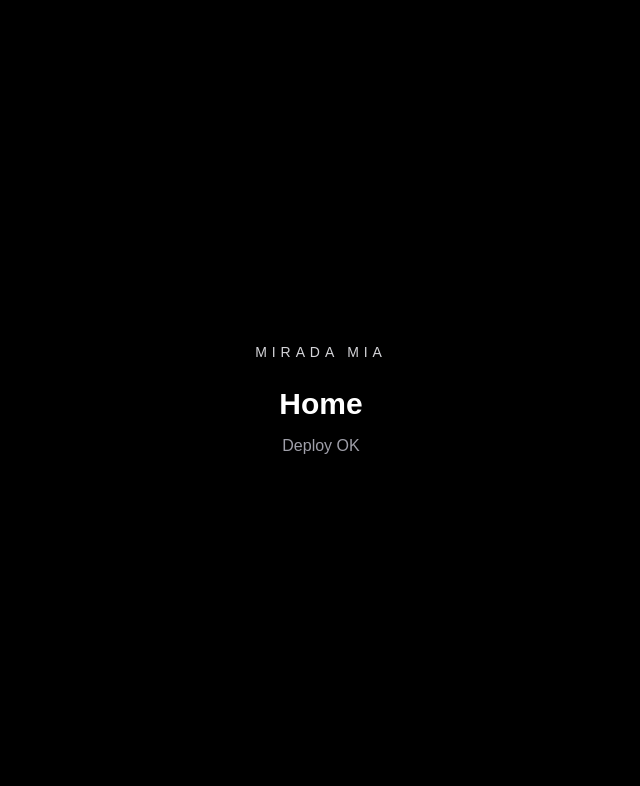
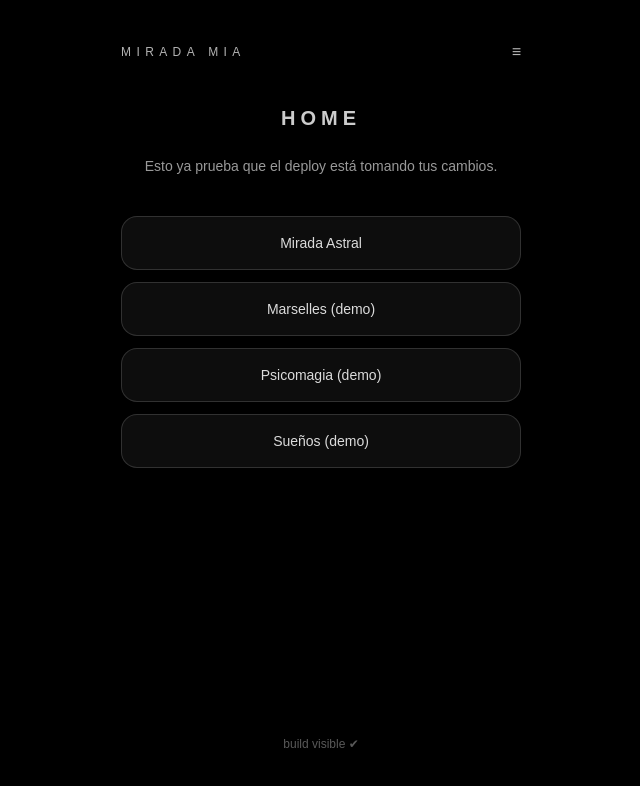
Before and after one commit to facundocampoo-glitch/nextjs-boilerplate, a Next.js app: page / in a window 1280 px wide. Shown: the top 786 px of the page, without its empty margins (319-959 px from the left). Built offline with nearby package versions, Linux system fonts and the light colour scheme.

Commit message:
Home Mia screen

```diff
--- a/app/page.tsx
+++ b/app/page.tsx
@@ -1,11 +1,51 @@
+import Link from "next/link";
+
 export default function Home() {
   return (
-    <main className="min-h-screen bg-black text-white flex items-center justify-center">
-      <div className="text-center">
-        <div className="tracking-[0.35em] text-sm text-zinc-300">MIRADA MIA</div>
-        <div className="mt-6 text-3xl font-semibold">Home</div>
-        <div className="mt-3 text-zinc-400">Deploy OK</div>
+    <div className="min-h-screen bg-black text-white">
+      <div className="mx-auto flex min-h-screen max-w-md flex-col px-6 py-10">
+        <header className="flex items-center justify-between">
+          <div className="text-xs tracking-[0.45em] text-white/70">
+            MIRADA MIA
+          </div>
+          <div className="text-white/70">≡</div>
+        </header>
+
+        <main className="mt-10 flex-1">
+          <h1 className="text-center text-xl font-semibold tracking-[0.25em] text-white/80">
+            HOME
+          </h1>
+
+          <p className="mt-6 text-center text-sm text-white/60">
+            Esto ya prueba que el deploy está tomando tus cambios.
+          </p>
+
+          <div className="mt-10 grid gap-3">
+            <Link
+              href="/mirada-astral"
+              className="rounded-2xl border border-white/15 bg-white/5 px-4 py-4 text-center text-sm text-white/85"
+            >
+              Mirada Astral
+            </Link>
+
+            <button className="rounded-2xl border border-white/15 bg-white/5 px-4 py-4 text-center text-sm text-white/85">
+              Marselles (demo)
+            </button>
+
+            <button className="rounded-2xl border border-white/15 bg-white/5 px-4 py-4 text-center text-sm text-white/85">
+              Psicomagia (demo)
+            </button>
+
+            <button className="rounded-2xl border border-white/15 bg-white/5 px-4 py-4 text-center text-sm text-white/85">
+              Sueños (demo)
+            </button>
+          </div>
+        </main>
+
+        <footer className="pb-2 pt-8 text-center text-xs text-white/35">
+          build visible ✔
+        </footer>
       </div>
-    </main>
+    </div>
   );
 }
```
